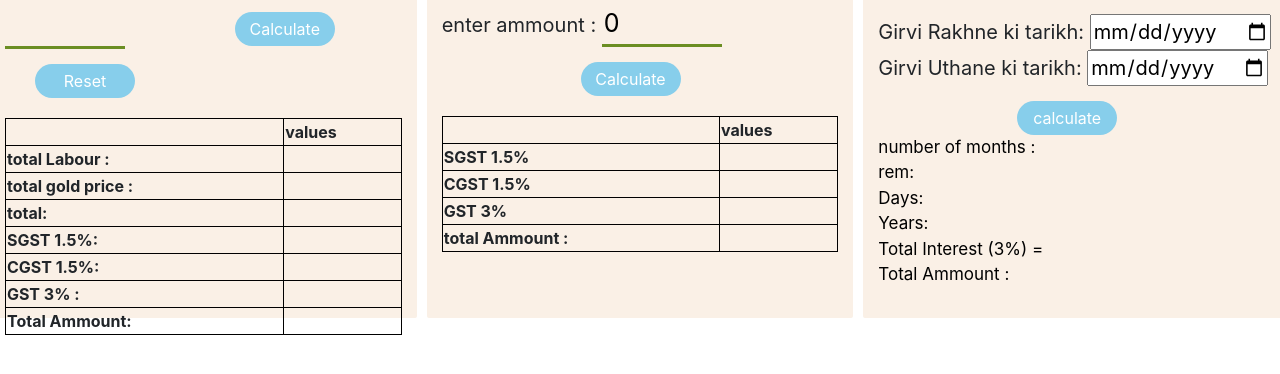
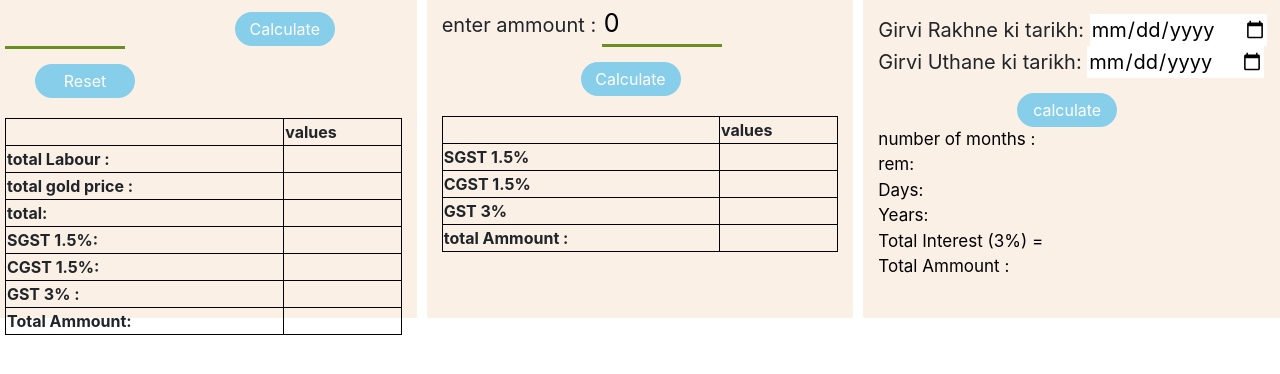
Before and after one commit to Himanshusoni9111/Jewellery-Calculator, a plain HTML site: page index.html in a window 1280 px wide. Shown: the part 356-730 px from the top of the page. Drawn offline with nearby package versions, Linux system fonts and the light colour scheme.

Commit message:
Update btgst.css

```diff
--- a/btgst.css
+++ b/btgst.css
@@ -1,3 +1,7 @@
+*{
+margin:0;
+border:0;
+}
 body {
   background-color: white;
 }
```
